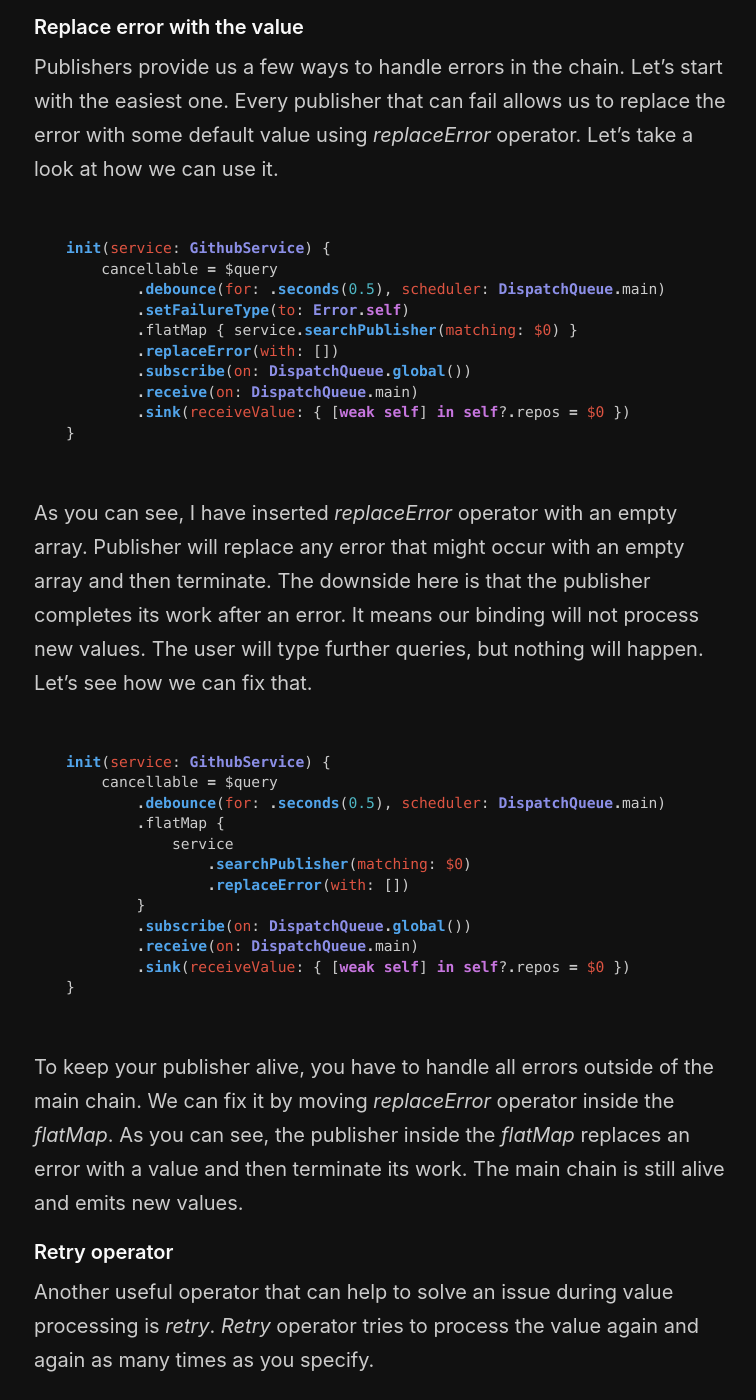
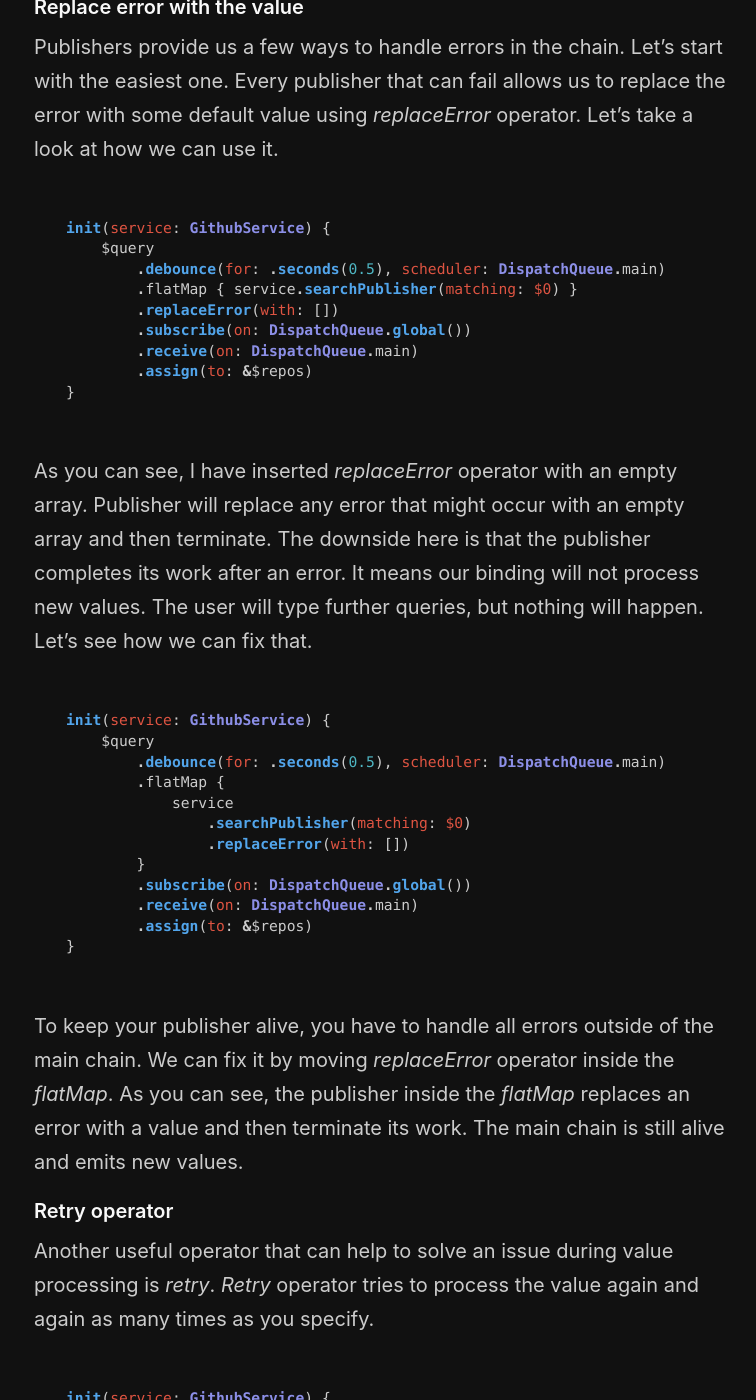
Before and after one commit to mecid/mecid.github.io, a Jekyll site: the page built from _posts/2020-04-22-catching-errors-in-combine.md, in a window 1280 px wide and 1400 px high, scrolled down 2318 px. Shown: the whole window, without its empty margins (256-1012 px from the left). Built offline with Jekyll 4.4.1, drawn with Linux system fonts in a browser that asks for light colours; some of the changed text lies outside the part shown.

Commit message:
Combine error handling operators post code examples updated.

````diff
--- a/_posts/2020-04-22-catching-errors-in-combine.md
+++ b/_posts/2020-04-22-catching-errors-in-combine.md
@@ -40,7 +40,6 @@ final class SearchStore: ObservableObject {
     init(service: GithubService) {
         cancellable = $query
             .debounce(for: .seconds(0.5), scheduler: DispatchQueue.main)
-            .setFailureType(to: Error.self)
             .flatMap { service.searchPublisher(matching: $0) }
             .subscribe(on: DispatchQueue.global())
             .receive(on: DispatchQueue.main)
@@ -68,14 +67,13 @@ Publishers provide us a few ways to handle errors in the chain. Let's start with
 
 ```swift
 init(service: GithubService) {
-    cancellable = $query
+    $query
         .debounce(for: .seconds(0.5), scheduler: DispatchQueue.main)
-        .setFailureType(to: Error.self)
         .flatMap { service.searchPublisher(matching: $0) }
         .replaceError(with: [])
         .subscribe(on: DispatchQueue.global())
         .receive(on: DispatchQueue.main)
-        .sink(receiveValue: { [weak self] in self?.repos = $0 })
+        .assign(to: &$repos)
 }
 ```
 
@@ -83,7 +81,7 @@ As you can see, I have inserted *replaceError* operator with an empty array. Pub
 
 ```swift
 init(service: GithubService) {
-    cancellable = $query
+    $query
         .debounce(for: .seconds(0.5), scheduler: DispatchQueue.main)
         .flatMap {
             service
@@ -92,7 +90,7 @@ init(service: GithubService) {
         }
         .subscribe(on: DispatchQueue.global())
         .receive(on: DispatchQueue.main)
-        .sink(receiveValue: { [weak self] in self?.repos = $0 })
+        .assign(to: &$repos)
 }
 ```
 
@@ -103,7 +101,7 @@ Another useful operator that can help to solve an issue during value processing
 
 ```swift
 init(service: GithubService) {
-    cancellable = $query
+    $query
         .debounce(for: .seconds(0.5), scheduler: DispatchQueue.main)
         .flatMap {
             service
@@ -113,7 +111,7 @@ init(service: GithubService) {
         }
         .subscribe(on: DispatchQueue.global())
         .receive(on: DispatchQueue.main)
-        .sink(receiveValue: { [weak self] in self?.repos = $0 })
+        .assign(to: &$repos)
 }
 ```
 
@@ -124,7 +122,7 @@ Both retry and replace error operators are built on top of the *catch* operator.
 
 ```swift
 init(service: GithubService) {
-    cancellable = $query
+    $query
         .debounce(for: .seconds(0.5), scheduler: DispatchQueue.main)
         .flatMap {
             service
@@ -141,7 +139,7 @@ init(service: GithubService) {
         }
         .subscribe(on: DispatchQueue.global())
         .receive(on: DispatchQueue.main)
-        .sink(receiveValue: { [weak self] in self?.repos = $0 })
+        .assign(to: &$repos)
 }
 ```
 
````
